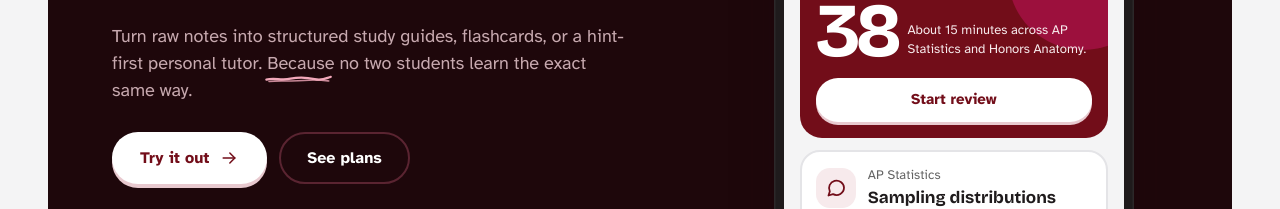
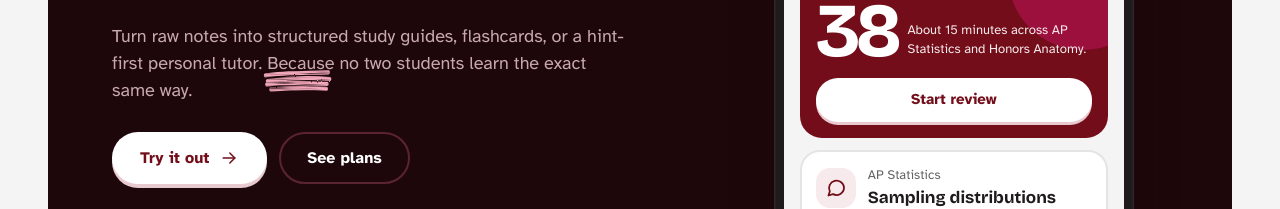
Before and after one commit to stoga-study/landing, a Next.js app: page / in a window 1280 px wide. Shown: the part 450-659 px from the top of the page. Built offline with nearby package versions, Linux system fonts and the light colour scheme.

Commit message:
Dry-brush multi-stroke scribble under 'Because', drawn in with a back-and-forth animation
Co-Authored-By: Claude Sonnet 5.5 <noreply@anthropic.com>

```diff
--- a/app/globals.css
+++ b/app/globals.css
@@ -632,8 +632,16 @@ h1, h2, h3 { text-wrap: balance; }
 @media (prefers-reduced-motion: reduce) { .school-pop { animation: none; } }
 @media (min-width: 900px) { .hero h1 { font-size: clamp(52px, 6.2vw, 84px); } }
 
-/* Hand-scribbled underline under one word. Two uneven strokes, stretched to the word's width. */
+/* Dry-brush scribble under one word: four back-and-forth strokes, drawn in once on load. */
 .scribble { position: relative; display: inline-block; }
-.scribble svg { position: absolute; left: -4%; width: 108%; height: 0.42em; bottom: -0.34em; overflow: visible; pointer-events: none; }
-.scribble path { fill: none; stroke: #F2A8BA; stroke-width: 2.2; stroke-linecap: round; stroke-linejoin: round; vector-effect: non-scaling-stroke; }
-.scribble path + path { stroke-width: 1.6; opacity: 0.8; }
+.scribble svg { position: absolute; left: -5%; width: 110%; height: 1.2em; bottom: -0.8em; overflow: visible; pointer-events: none; }
+.scribble path {
+  fill: none; stroke: #F2A8BA; stroke-width: 4.6; stroke-linecap: round;
+  stroke-dasharray: 1; stroke-dashoffset: 1; animation: scribble-draw 380ms cubic-bezier(.5,.1,.3,1) forwards;
+}
+.scribble path:nth-child(1) { animation-delay: 700ms; }
+.scribble path:nth-child(2) { animation-delay: 1050ms; }
+.scribble path:nth-child(3) { animation-delay: 1400ms; }
+.scribble path:nth-child(4) { animation-delay: 1750ms; }
+@keyframes scribble-draw { to { stroke-dashoffset: 0; } }
+@media (prefers-reduced-motion: reduce) { .scribble path { animation: none; stroke-dashoffset: 0; } }
--- a/app/page.tsx
+++ b/app/page.tsx
@@ -55,7 +55,7 @@ function Hero() {
             <span className="sticker">Free for every CHS student</span>
             <h1 id="hero-title">Study like you belong at <RotatingSchool /></h1>
             <p className="hero-lede">
-              Turn raw notes into structured study guides, flashcards, or a hint-first personal tutor. <span className="scribble">Because<svg viewBox="0 0 100 14" preserveAspectRatio="none" aria-hidden="true"><path d="M2 8.5 C14 4.5 24 10.5 38 6.8 S62 4.2 74 7.6 S92 5.2 98 3.4" /><path d="M6 12 C22 9.4 40 12.6 58 10.2 S86 9.6 95 11" /></svg></span> no two students learn the exact same way.
+              Turn raw notes into structured study guides, flashcards, or a hint-first personal tutor. <span className="scribble">Because<svg viewBox="0 0 100 24" preserveAspectRatio="none" aria-hidden="true"><defs><filter id="rough" x="-5%" y="-20%" width="110%" height="140%"><feTurbulence type="fractalNoise" baseFrequency="0.9 0.12" numOctaves="2" seed="4" result="n"/><feDisplacementMap in="SourceGraphic" in2="n" scale="2.2" xChannelSelector="R" yChannelSelector="G" result="d"/><feTurbulence type="fractalNoise" baseFrequency="0.02 0.9" numOctaves="2" seed="9" result="s"/><feColorMatrix in="s" type="matrix" values="0 0 0 0 0  0 0 0 0 0  0 0 0 0 0  0 0 0 -2 1.9" result="m"/><feComposite in="d" in2="m" operator="in"/></filter></defs><g filter="url(#rough)"><path pathLength="1" d="M2 6 C28 2.6 62 3.4 96 2.6"/><path pathLength="1" d="M98 10 C68 8 34 9 5 12.4"/><path pathLength="1" d="M4 16 C34 13.4 66 14.6 94 15.4"/><path pathLength="1" d="M93 21 C68 19.4 40 20.2 10 21.6"/></g></svg></span> no two students learn the exact same way.
             </p>
             <div className="hero-ctas">
               <a className="btn btn-inverse" href="#how-it-works">
```
